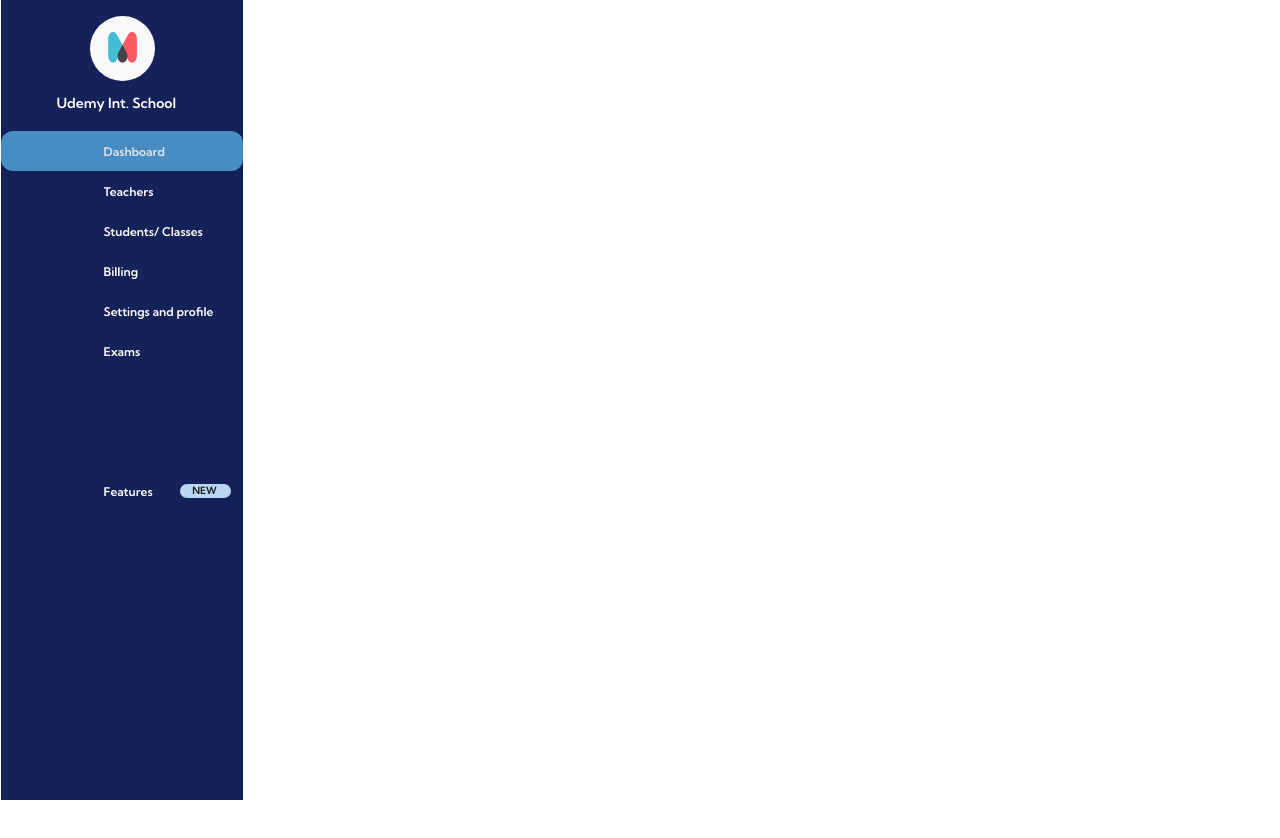
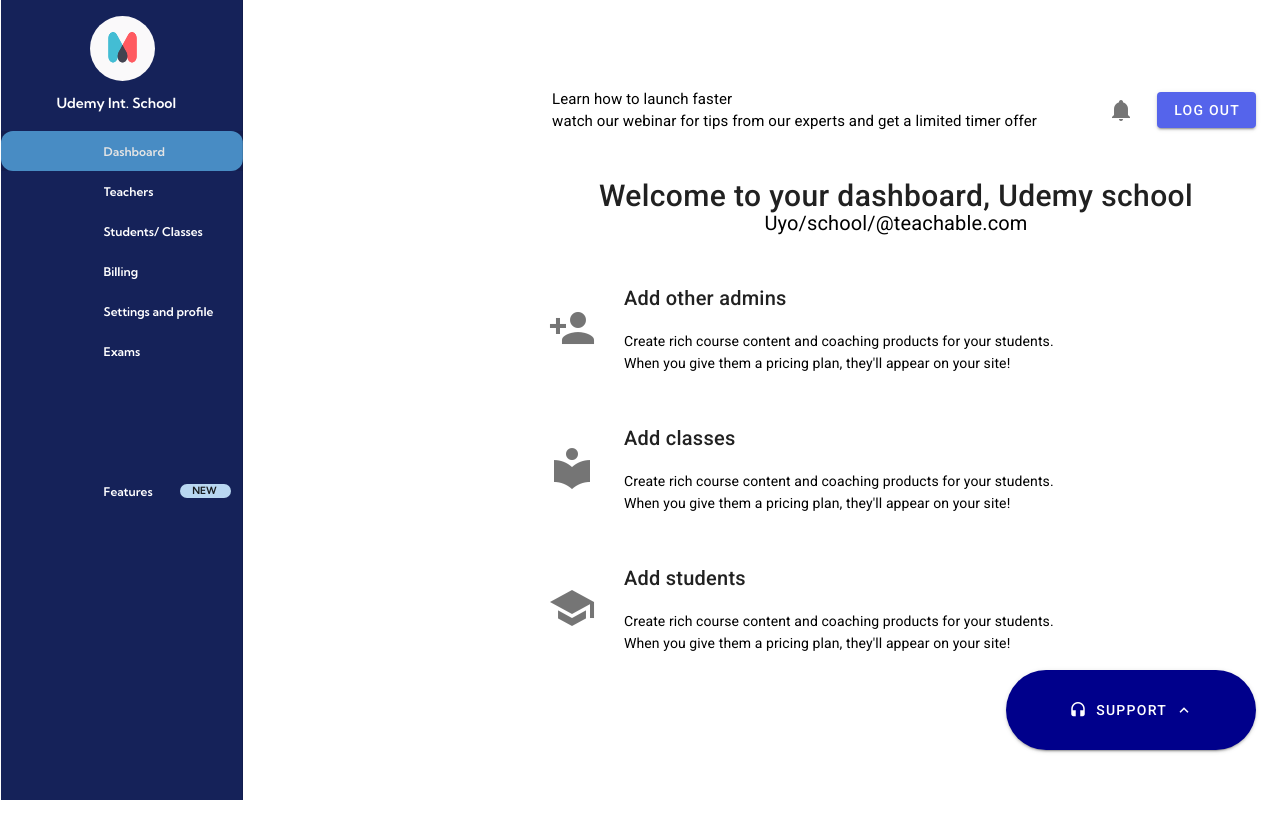
Before and after one commit to CORONILLA273/front-proyecto-lenguajes, a Nuxt app: page /dashboard in a window 1280 px wide. Shown: the top 838 px of the page. Built offline with nearby package versions, Linux system fonts and the light colour scheme; sample sign-in values are in the browser's storage.

Commit message:
Diseño de dashboard pagina

```diff
--- a/pages/dashboard/index.vue
+++ b/pages/dashboard/index.vue
@@ -1,5 +1,152 @@
 <template>
   <v-app>
-    <v-main />
+    <v-main>
+      <v-container>
+        <v-card flat class="mb-4 d-flex align-center justify-space-between">
+          <v-card-text class="black-text principal-text">
+            Learn how to launch faster <br>
+            watch our webinar for tips from our experts and get a limited timer offer
+          </v-card-text>
+          <v-icon class="mx-6">
+            mdi-bell
+          </v-icon>
+          <v-btn class="custom-button">
+            Log Out
+          </v-btn>
+        </v-card>
+        <v-card flat>
+          <v-card-title class="d-flex justify-center title-text">
+            Welcome to your dashboard, Udemy school
+          </v-card-title>
+          <v-card-subtitle class="text-center black-text subtitle-text">
+            Uyo/school/@teachable.com
+          </v-card-subtitle>
+          <v-card flat class="mt-4 d-flex">
+            <div class="icon-container">
+              <v-icon size="48px">
+                mdi-account-plus
+              </v-icon>
+            </div>
+            <div class="text-container">
+              <v-card-title>Add other admins</v-card-title>
+              <v-card-text class="black-text">
+                Create rich course content and coaching products for your students. <br>
+                When you give them a pricing plan, they'll appear on your site!
+              </v-card-text>
+            </div>
+          </v-card>
+          <v-card flat class="mt-4 d-flex">
+            <div class="icon-container">
+              <v-icon size="48px">
+                mdi-library
+              </v-icon>
+            </div>
+            <div class="text-container">
+              <v-card-title>Add classes</v-card-title>
+              <v-card-text class="black-text">
+                Create rich course content and coaching products for your students. <br>
+                When you give them a pricing plan, they'll appear on your site!
+              </v-card-text>
+            </div>
+          </v-card>
+          <v-card flat class="mt-4 d-flex">
+            <div class="icon-container">
+              <v-icon size="48px">
+                mdi-school
+              </v-icon>
+            </div>
+            <div class="text-container">
+              <v-card-title>Add students</v-card-title>
+              <v-card-text class="black-text">
+                Create rich course content and coaching products for your students. <br>
+                When you give them a pricing plan, they'll appear on your site!
+              </v-card-text>
+            </div>
+          </v-card>
+        </v-card>
+        <v-row>
+          <v-col class="d-flex justify-end">
+            <v-btn class="custom-button custom-button2">
+              <v-icon left>
+                mdi-headphones
+              </v-icon>
+              Support
+              <v-icon right>
+                mdi-chevron-up
+              </v-icon>
+            </v-btn>
+          </v-col>
+        </v-row>
+      </v-container>
+    </v-main>
   </v-app>
 </template>
+
+<script>
+export default {
+  mounted () {
+    const token = localStorage.getItem('token')
+    if (!token) {
+      this.$router.push('/')
+    }
+  }
+}
+</script>
+
+<style>
+.container {
+  margin-top: -40px;
+}
+.mb-4 {
+  margin-bottom: 16px;
+}
+.flex-grow-1 {
+  flex-grow: 1;
+}
+.custom-button {
+  background-color: #5564eb !important;
+  color: white !important;
+}
+
+.custom-button2 {
+  background-color: #00008B !important;
+  color: white !important;
+  width: 250px;
+  height: 80px !important; /* Asegúrate de que !important esté aplicado */
+  font-size: 20px;
+  border-radius: 300px;
+}
+
+.mx-6 {
+  margin-left: 24px;
+  margin-right: 24px;
+}
+.mt-4 {
+  margin-top: 16px;
+}
+
+.title-text {
+  font-size: 30px;
+}
+
+.subtitle-text {
+  font-size: 20px;
+}
+
+.principal-text {
+  font-size: 15px;
+}
+
+.black-text {
+  color: black !important;
+}
+.icon-container {
+  flex: 1;
+  display: flex;
+  align-items: center;
+  justify-content: center;
+}
+.text-container {
+  flex: 9;
+}
+</style>
```
